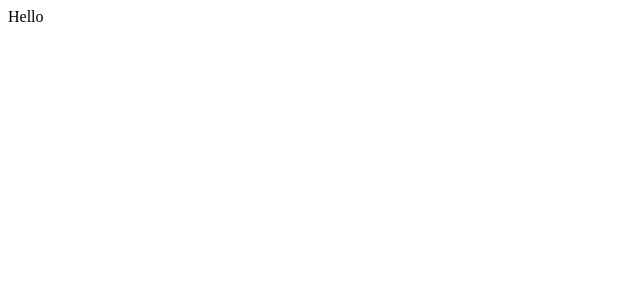
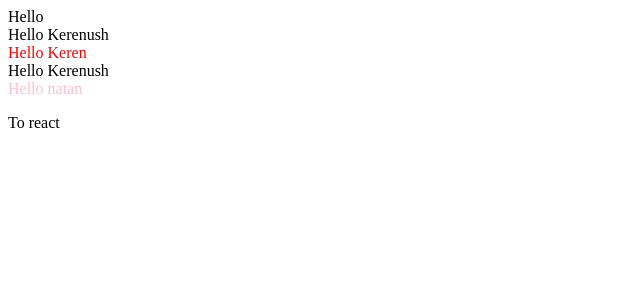
Before and after one commit to KerenMay/React-lesson, a React (Create React App) app in the folder react-apps/: page / in a window 1280 px wide. Shown: the top 300 px of the page, without its empty margins (0-640 px from the left). Built offline with nearby package versions, Linux system fonts and the light colour scheme.

Commit message:
use params in component

```diff
--- a/react-apps/src/applications/basic-app/App.js
+++ b/react-apps/src/applications/basic-app/App.js
@@ -1,5 +1,25 @@
+//this is a component - it has to start with a big letter!
+function SayHello(props) {
+  console.log(props);
+  const myName = "Kerenush";
+  return (
+    <div>
+      <div>Hello {myName}</div>
+      <div style={{ color: props.color }}>Hello {props.name}</div>
+    </div>
+  );
+}
+
 function App() {
-  return <div>Hello</div>;
+  return (
+    <div>
+      <div>Hello</div>
+      {/* this is how we can add the component to the code (this example is in the code of another component) */}
+      <SayHello name="Keren" color="red" />
+      <SayHello name="natan" color="pink" />
+      <p>To react</p>
+    </div>
+  );
 }
 
 export default App;
```
